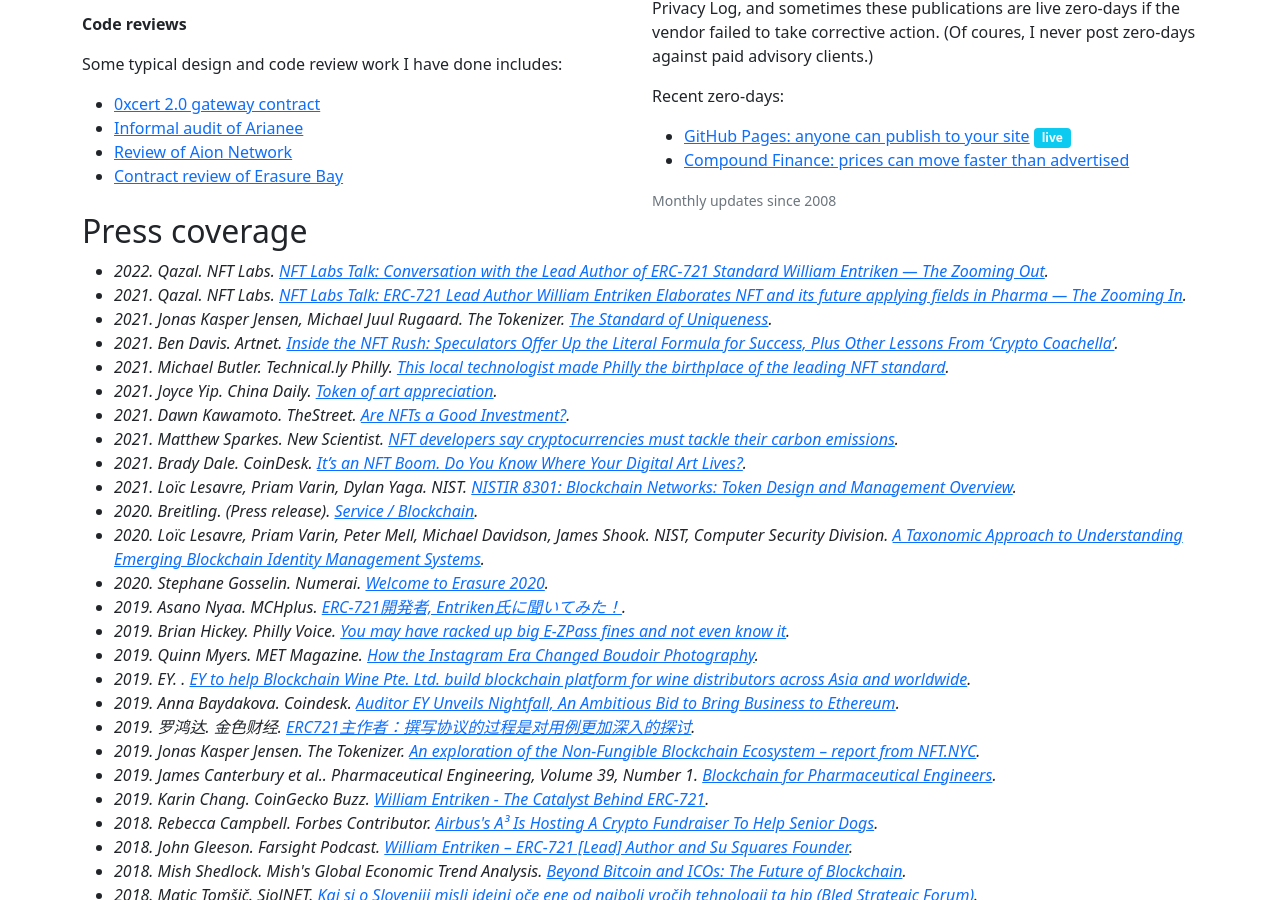
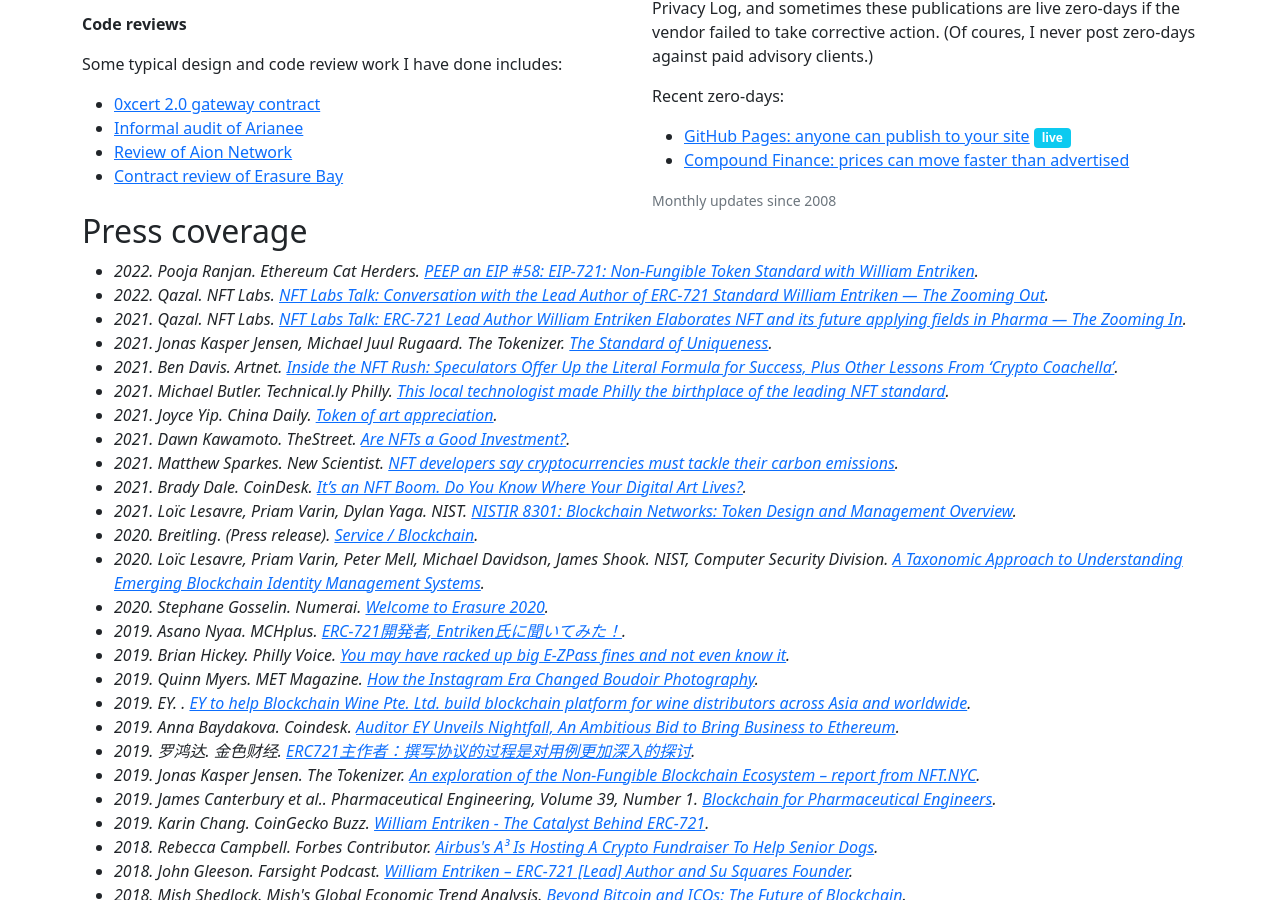
Before and after one commit to fulldecent/phor.net, a Jekyll site: the page built from index.html, in a window 1280 px wide and 900 px high, scrolled down 2262 px. Built offline with Jekyll 4.4.1, drawn with Linux system fonts in a browser that asks for light colours; nearby versions of some CDN libraries; comment, search, counter and statistics services are not loaded.

Commit message:
Add Peep an EIP

```diff
--- a/_data/press-coverage.json
+++ b/_data/press-coverage.json
@@ -1,4 +1,11 @@
 [
+  {
+    "date": "2022-01-10",
+    "authors": ["Pooja Ranjan"],
+    "publication": "Ethereum Cat Herders",
+    "url": "https://www.youtube.com/watch?v=3ig5WhvRI9k",
+    "title": "PEEP an EIP #58: EIP-721: Non-Fungible Token Standard with William Entriken"
+  },
   {
     "date": "2022-01-07",
     "authors": ["Qazal"],
```
